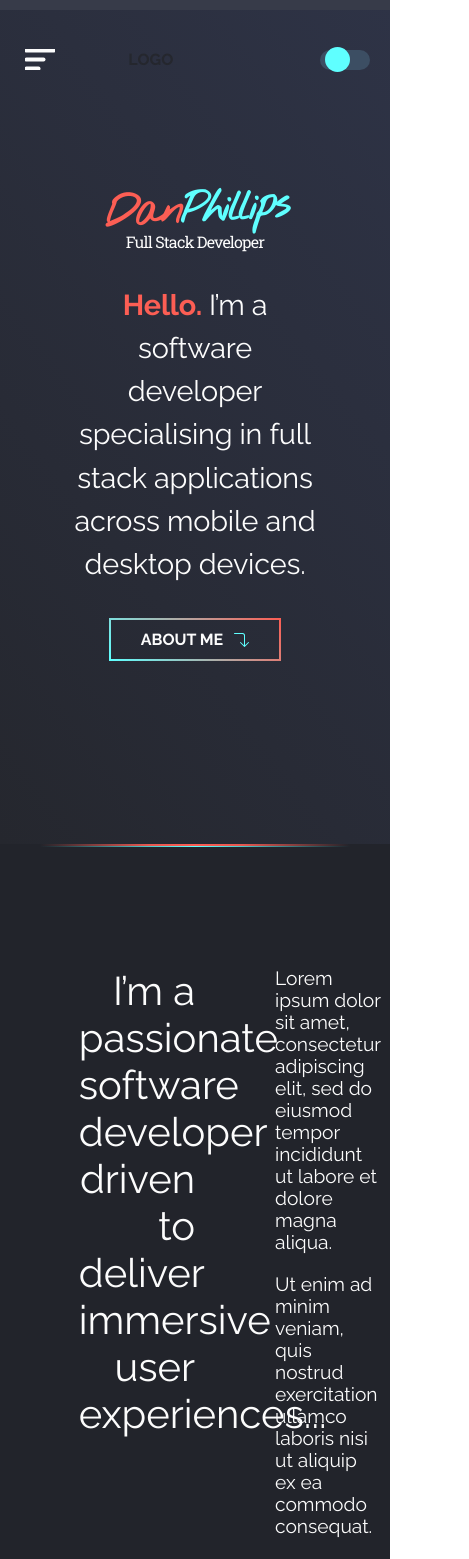
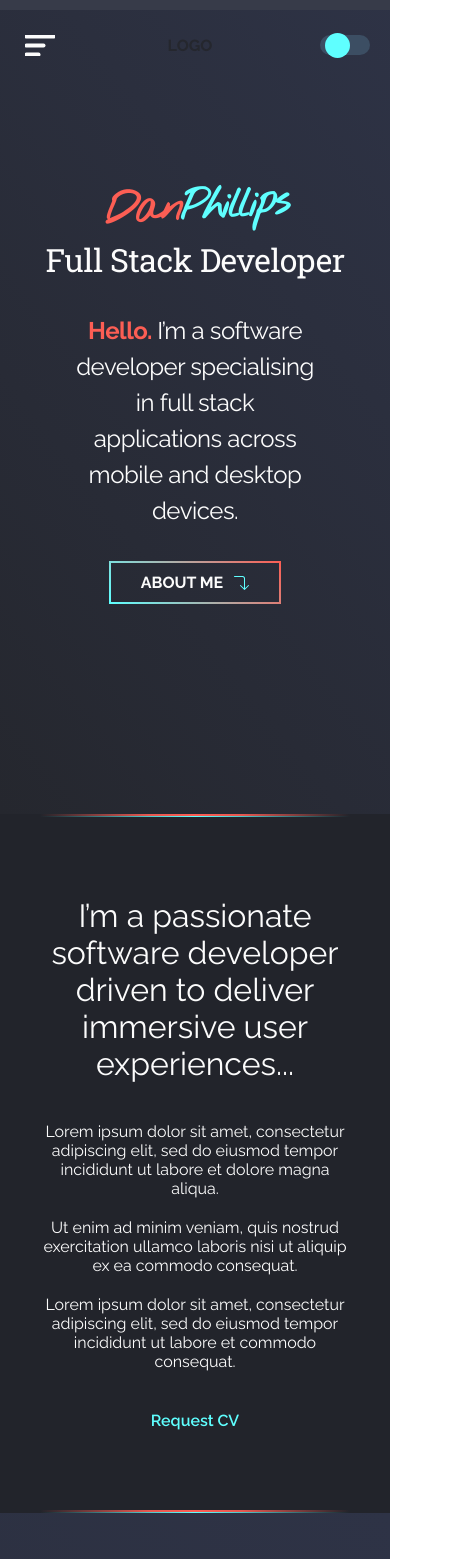
Before and after one commit to dan77uk/portfolio, a Next.js app: page / in a window 390 px wide. Shown: the top 1559 px of the page, 469 px wide, since content can reach past the window. Built offline with nearby package versions, Linux system fonts and the light colour scheme.

Commit message:
style: added responsive styles to all current components

```diff
--- a/components/header/Nav.js
+++ b/components/header/Nav.js
@@ -88,15 +88,15 @@ export default function Nav() {
             </a>
           </nav>
         )}
+
         <h1>LOGO</h1>
-        <div>
-          <nav id={styles.fullSiteNav}>
-            <a href="#">HOME</a>
 
-            <a href="#about">ABOUT ME</a>
-            <a href="#">CONTACT</a>
-          </nav>
-        </div>
+        <nav id={styles.fullSiteNav}>
+          <a href="#">HOME</a>
+          <a href="#about">ABOUT ME</a>
+          <a href="#">CONTACT</a>
+        </nav>
+
         <ToggleSwitch />
       </article>
     </header>
--- a/components/header/nav.module.css
+++ b/components/header/nav.module.css
@@ -3,12 +3,8 @@
   top: 0;
   width: 100%;
   transition: 0.3s;
+  border-top: solid 10px rgb(55, 59, 73);
   z-index: 1000;
-  min-height: 13vh;
-  display: flex;
-  align-items: center;
-  justify-content: center;
-  border-top: solid 10px #373b49;
 }
 
 .light {
@@ -17,24 +13,21 @@
 
 .header article {
   max-width: 1200px;
-  flex-basis: 100%;
-  padding: 0 40px;
+  /* flex-basis: 100%; */
+  padding: 15px 40px;
   margin: 0 auto;
   display: flex;
   align-items: center;
   justify-content: space-between;
-  z-index: 100;
 }
 
-.header article div {
-  display: flex;
-  align-items: center;
-  gap: 10px;
+.header article h1 {
 }
 
 #fullSiteNav {
   display: flex;
-  gap: 10px;
+  gap: 20px;
+  text-align: center;
 }
 
 #fullSiteNav a {
@@ -43,8 +36,6 @@
   font-weight: 700;
   color: var(--light);
   border-radius: 3px;
-  display: flex;
-  align-items: center;
   gap: 5px;
 }
 
--- a/components/hero/hero.module.css
+++ b/components/hero/hero.module.css
@@ -124,10 +124,6 @@
     font-size: 1.8rem;
   }
 
-  .hero article h4 span {
-    font-size: 1.8rem;
-  }
-
   .hero article a {
     font-size: 1rem;
   }
@@ -137,12 +133,18 @@
   .hero article h3 {
     letter-spacing: -0.05rem;
     font-size: 3rem;
+    margin-top: 10px;
   }
 }
 
 @media (max-width: 480px) {
   .hero article h3 {
-    letter-spacing: -0.05rem;
-    font-size: 1rem;
+    letter-spacing: -0.03rem;
+    font-size: 2rem;
+  }
+
+  .hero article h4 {
+    letter-spacing: -0.03rem;
+    font-size: 1.5rem;
   }
 }
--- a/components/introduction/introduction.module.css
+++ b/components/introduction/introduction.module.css
@@ -46,3 +46,42 @@
   text-decoration: none;
   font-weight: 600;
 }
+
+@media (max-width: 960px) {
+  .container section:first-child h2 {
+    font-size: 2.3rem;
+    width: 85%;
+  }
+}
+
+@media (max-width: 720px) {
+  .container {
+    flex-direction: column;
+    gap: 40px;
+    padding: 80px 0;
+  }
+
+  .container section {
+    width: 100%;
+  }
+
+  .container section:first-child h2 {
+    font-size: 2.3rem;
+    width: 100%;
+    text-align: center;
+  }
+
+  .container section:last-child {
+    text-align: center;
+  }
+}
+
+@media (max-width: 480px) {
+  .container section:first-child h2 {
+    font-size: 2rem;
+  }
+
+  .container section:last-child {
+    font-size: 1rem;
+  }
+}
--- a/components/skills/skills.module.css
+++ b/components/skills/skills.module.css
@@ -27,5 +27,17 @@
   padding: 0 40px;
   display: grid;
   grid-template-columns: 1fr 1fr 1fr;
-  gap: 40px;
+  gap: 10px;
 }
+
+@media (max-width: 960px) {
+  .skills article {
+    grid-template-columns: 1fr;
+  }
+}
+
+@media (max-width: 840px) {
+}
+
+@media (max-width: 480px) {
+}
--- a/components/skillslist/SkillsList.js
+++ b/components/skillslist/SkillsList.js
@@ -9,7 +9,7 @@ export default function SkillsList() {
     event.preventDefault();
     setFilter(event.target.value);
   }
-  console.log(filter);
+
   return (
     <div className={styles.listContainer}>
       <select onChange={handleFilter} value={filter}>
--- a/components/skillslist/skillslist.module.css
+++ b/components/skillslist/skillslist.module.css
@@ -1,21 +1,30 @@
 .listContainer {
-  max-width: 1200px;
+  max-width: 1120px;
   margin: 100px auto;
-  padding: 0 40px;
+  padding: 40px;
   color: var(--light);
+  background-color: var(--dark);
 }
 
 .listContainer select {
-  font-size: 1.2rem;
+  font-size: 0.9rem;
   background-color: transparent;
+  background-color: var(--redAccent);
+
   border: none;
   font-weight: 600;
-  color: var(--blueAccent);
+  color: var(--light);
+  border: solid 1px var(--redAccent);
+  padding: 5px 10px;
+  border-radius: 5px;
+  cursor: pointer;
 }
 
 .listContainer ul {
   display: grid;
-  grid-template-columns: 1fr 1fr 1fr 1fr 1fr 1fr;
+  grid-template-columns: repeat(6, 1fr);
+  margin-top: 20px;
+  gap: 10px;
 }
 
 .listContainer li {
@@ -26,10 +35,29 @@
   justify-content: center;
   padding: 20px 0;
   gap: 20px;
-  /* border: solid 1px; */
+  background-color: #232429;
+  border-radius: 5px;
 }
 
 .listContainer li svg {
   width: 60px;
   fill: var(--light);
 }
+
+@media (max-width: 960px) {
+  .listContainer ul {
+    grid-template-columns: repeat(4, 1fr);
+  }
+}
+
+@media (max-width: 720px) {
+  .listContainer ul {
+    grid-template-columns: repeat(3, 1fr);
+  }
+}
+
+@media (max-width: 480px) {
+  .listContainer ul {
+    grid-template-columns: repeat(2, 1fr);
+  }
+}
--- a/components/ui/toggle/toggle-switch.module.css
+++ b/components/ui/toggle/toggle-switch.module.css
@@ -1,5 +1,7 @@
 #toggleContainer {
   display: flex;
+  /* background: white; */
+  gap: 0px;
 }
 
 .checkbox {
```
